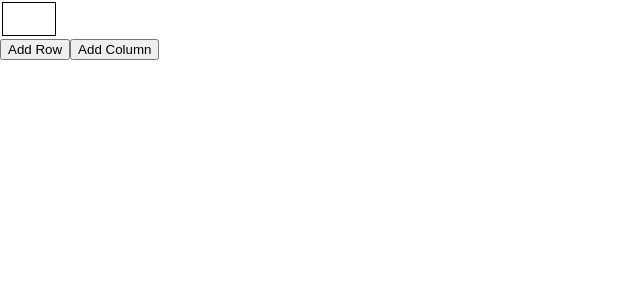
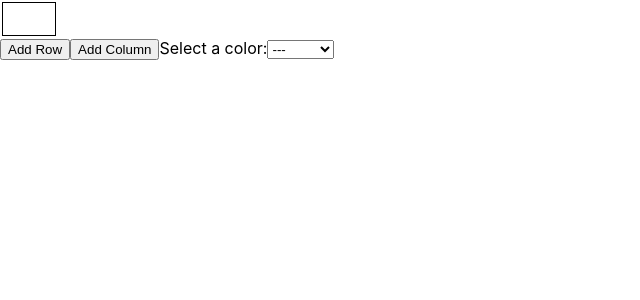
Before and after one commit to Unknown-Pplayer/TTP-23-Assignment6, a React (Create React App) app in the folder assignment6/: page / in a window 1280 px wide. Shown: the top 300 px of the page, without its empty margins (0-640 px from the left). Built offline with nearby package versions, Linux system fonts and the light colour scheme.

Commit message:
drop down menu of colors added

```diff
--- a/assignment6/src/components/Table.jsx
+++ b/assignment6/src/components/Table.jsx
@@ -16,17 +16,27 @@ import TableRow from "./TableRow";
 
     }
 
+
     return (
         <div>
          <table>
-             <tbody>
+            <tbody>
              {grid.map((row, index) => (
                   <TableRow key={index} rowData={row} />
              ))}
-        </tbody>
+            </tbody>
          </table>
              <button onClick={addRow}>Add Row</button>
              <button onClick={addColumn}>Add Column</button>
+             <label for="colorSelect">Select a color:</label>
+            <select id="colorSelect" onchange="getColor()">
+            <option value="null">---</option>
+            <option value="red">Red</option>
+            <option value="green">Green</option>
+            <option value="blue">Blue</option>
+            <option value="yellow">Yellow</option>
+            <option value="orange">Orange</option>
+            </select>
         </div>
      );
 }
```
